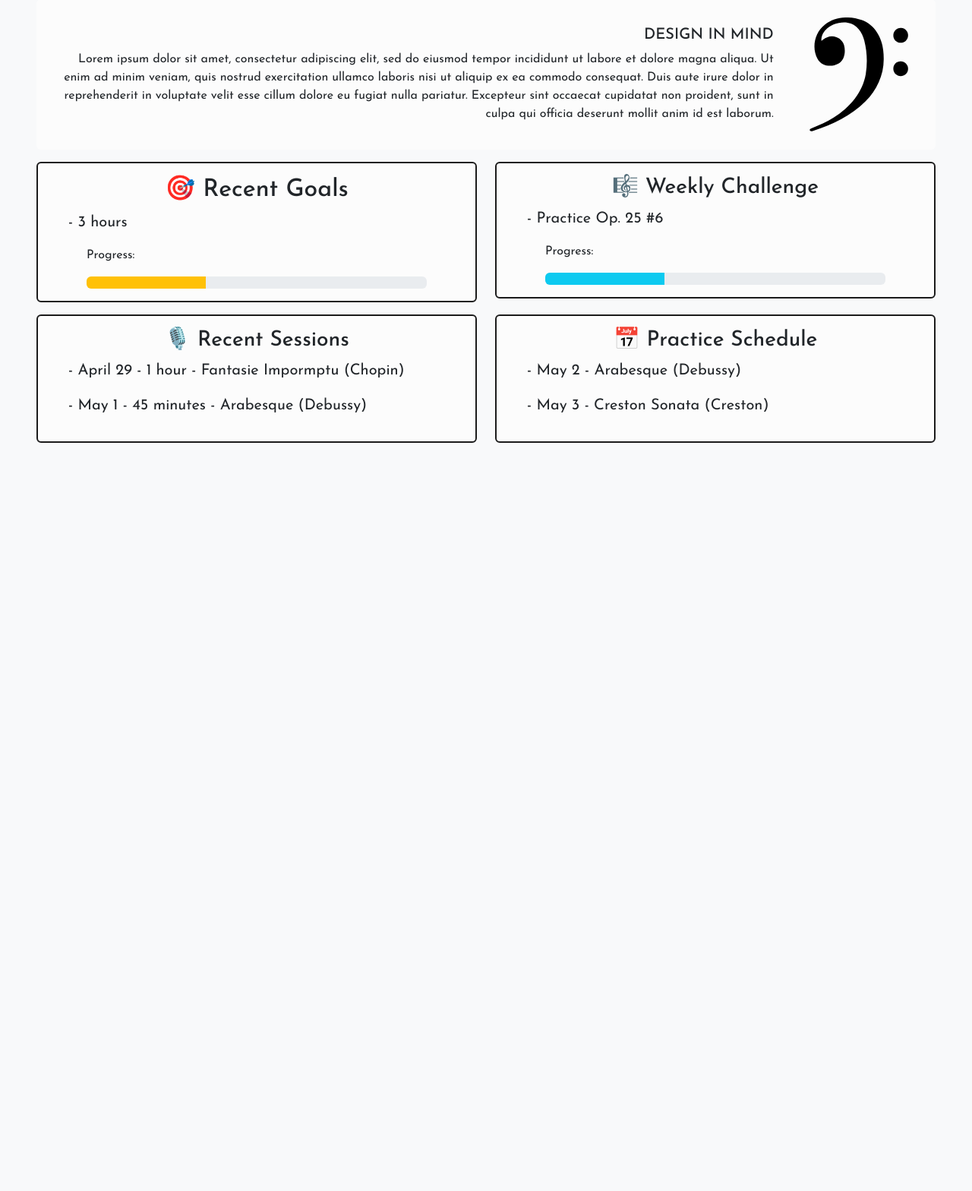
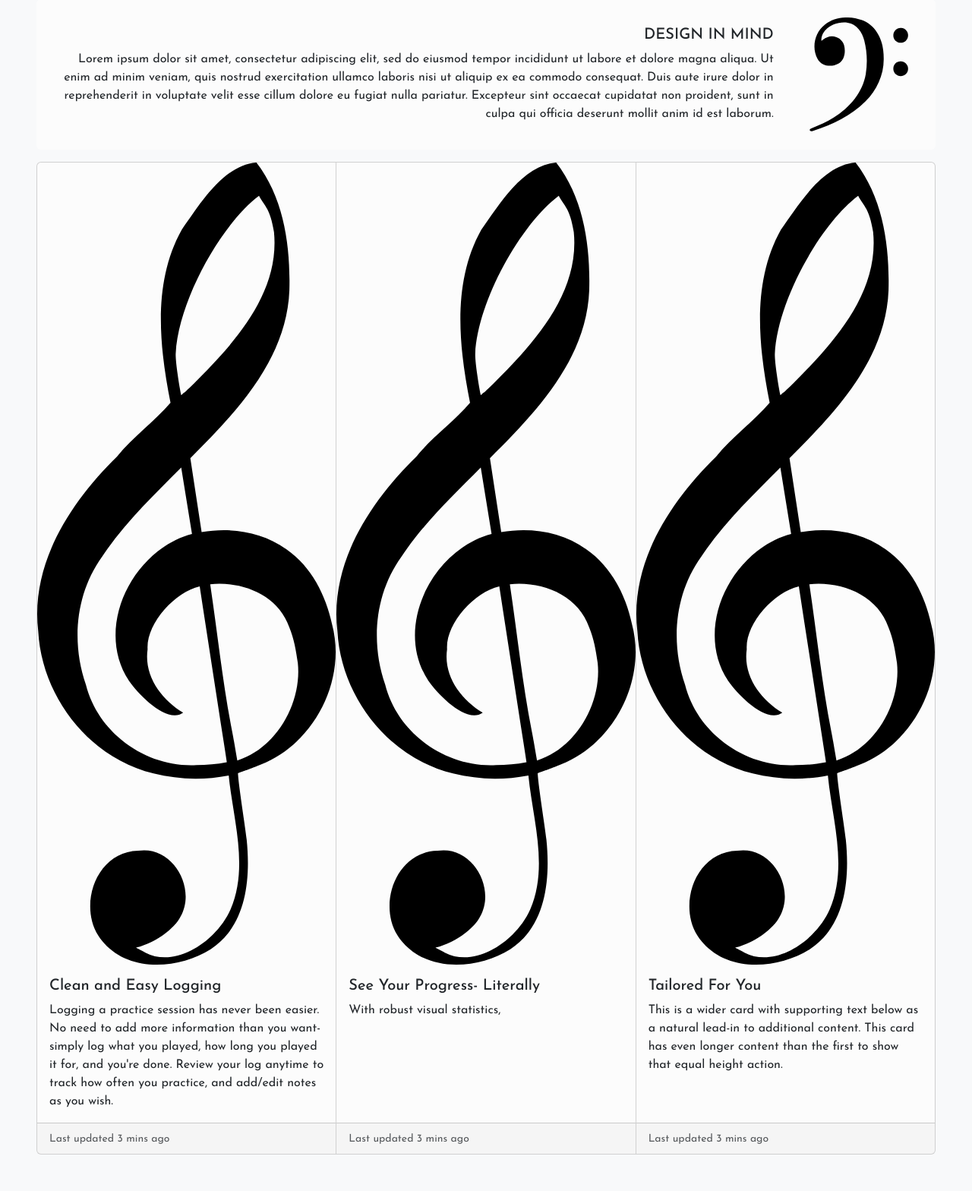
Before and after one commit to jb7007/subwoofer, a Flask app: page / in a window 1280 px wide. Shown: the part 468-2036 px from the top of the page at 76% size. Before the commit the page ends 1051 px from the top, so only its background shows below. Run offline with Flask 3, Linux system fonts and the light colour scheme.

Commit message:
added group cards with images for website description

```diff
--- a/templates/index.html
+++ b/templates/index.html
@@ -67,48 +67,35 @@
       </div>
     </div>
   </div>
-
-    <!--cards-->
-    <div class="row fade-in" style="animation-delay: 0.4s;">
-      <div class="col-md-6 mb-3">
-        <!--recent goals-->
-        <div class="border-offblack card card-hover p-3">
-          <h2 class="text-center">🎯 Recent Goals</h2>
-          <p class="ms-4 fs-5">- 3 hours</p>
-          <p class="ms-5">Progress:</p>
-          <div class="progress mx-5">
-            <div class="progress-bar bg-warning" role="progressbar" style="width: 35%" aria-valuenow="35" aria-valuemin="0" aria-valuemax="100"></div>
+  <div class="card-group">
+  <div class="card">
+    <img src={{ url_for('static', filename='images/shared/treble_clef.svg')}} class="card-img-top" alt="card-group-image">
+    <div class="card-body">
+      <h5 class="card-title">Clean and Easy Logging</h5>
+      <p class="card-text">Logging a practice session has never been easier. No need to add more information than you want- simply log what you played, how long you played it for, and you're done. Review your log anytime to track how often you practice, and add/edit notes as you wish.</p>
+    </div>
+    <div class="card-footer">
+      <small class="text-muted">Last updated 3 mins ago</small>
     </div>
   </div>
+  <div class="card">
+    <img src={{ url_for('static', filename='images/shared/treble_clef.svg')}} class="card-img-top" alt="card-group-image">
+    <div class="card-body">
+      <h5 class="card-title">See Your Progress- Literally</h5>
+      <p class="card-text">With robust visual statistics, </p>
     </div>
-      <div class="col-md-6 mb-3">
-        <!--weekly challenge-->
-        <div class="border-offblack card card-hover p-3">
-          <h3 class="text-center">🎼 Weekly Challenge</h3>
-          <p class="ms-4 fs-5">- Practice Op. 25 #6</p>
-          <p class="ms-5">Progress:</p>
-          <div class="progress mx-5">
-            <div class="progress-bar bg-info" role="progressbar" style="width: 35%" aria-valuenow="75" aria-valuemin="0" aria-valuemax="100"></div>
+    <div class="card-footer">
+      <small class="text-muted">Last updated 3 mins ago</small>
     </div>
   </div>
+  <div class="card">
+    <img src={{ url_for('static', filename='images/shared/treble_clef.svg')}} class="card-img-top" alt="card-group-image">
+    <div class="card-body">
+      <h5 class="card-title">Tailored For You</h5>
+      <p class="card-text">This is a wider card with supporting text below as a natural lead-in to additional content. This card has even longer content than the first to show that equal height action.</p>
     </div>
-    </div>
-    <div class="row fade-in" style="animation-delay: 0.6s;">
-      <div class="col-md-6 mb-3">
-        <!--recent logged practie-->
-        <div class="border-offblack card card-hover p-3">
-          <h3 class="text-center">🎙️ Recent Sessions</h3>
-          <p class="ms-4 fs-5">- April 29 - 1 hour - Fantasie Impormptu (Chopin)</p>
-          <p class="ms-4 fs-5">- May 1 - 45 minutes - Arabesque (Debussy)</p>
-        </div>
-      </div>
-      <div class="col-md-6 mb-3">
-        <!--practice schedule-->
-        <div class="border-offblack card card-hover p-3">
-          <h3 class="text-center">📅 Practice Schedule</h3>
-          <p class="ms-4 fs-5">- May 2 - Arabesque (Debussy)</p>
-          <p class="ms-4 fs-5">- May 3 - Creston Sonata (Creston)</p>
-        </div>
+    <div class="card-footer">
+      <small class="text-muted">Last updated 3 mins ago</small>
     </div>
   </div>
 </div>
```
Lines whose indentation alone changed are shown as unchanged.
